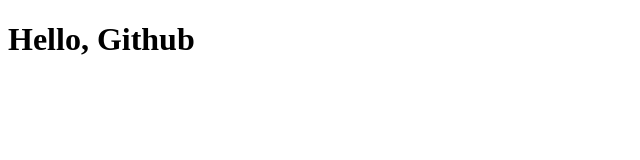
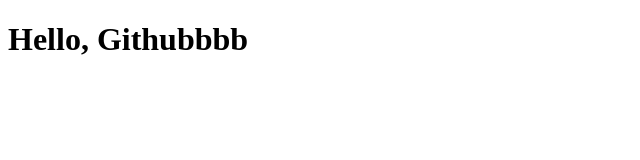
Before and after one commit to iamavhishekd/testing, a plain HTML site: page index.html in a window 1280 px wide. Shown: the whole page, without its empty margins (0-640 px from the left). Drawn offline with Linux system fonts and the light colour scheme.

Commit message:
initial commit

```diff
--- a/index.html
+++ b/index.html
@@ -8,7 +8,7 @@
 </head>
 
 <body>
-    <h1>Hello, Github</h1>
+    <h1>Hello, Githubbbb</h1>
 </body>
 
 </html>
```
